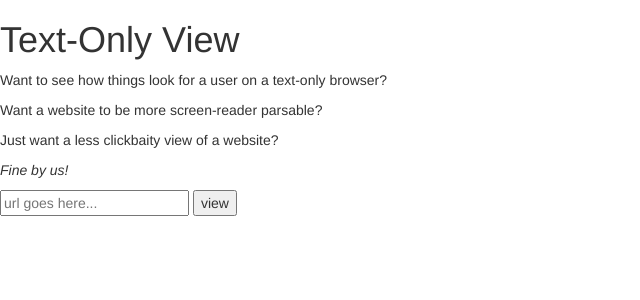
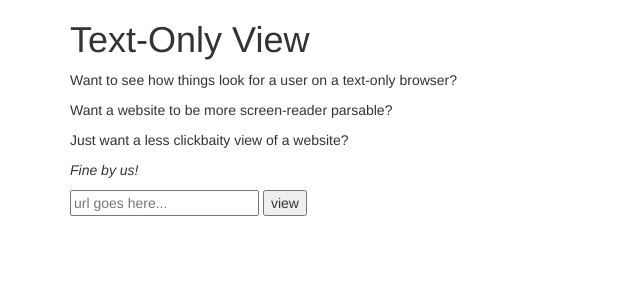
Before and after one commit to johnnymck/text-only-flask, a Flask app: page / in a window 1280 px wide. Shown: the top 300 px of the page, without its empty margins (0-640 px from the left). Run offline with Flask 2, Linux system fonts and the light colour scheme; some libraries are stand-ins or nearby versions.

Commit message:
added bootstrap grid gubbins

```diff
--- a/templates/home.html
+++ b/templates/home.html
@@ -6,6 +6,9 @@
         <script src="https://maxcdn.bootstrapcdn.com/bootstrap/3.3.7/js/bootstrap.min.js" integrity="sha384-Tc5IQib027qvyjSMfHjOMaLkfuWVxZxUPnCJA7l2mCWNIpG9mGCD8wGNIcPD7Txa" crossorigin="anonymous"></script>
     </head>
     <body>
+        <div class="container">
+            <div class="row">
+                <div class="page-contents col-lg-8 col-md-8 col-sm-12">
                 <h1>Text-Only View</h1>
                 <p>Want to see how things look for a user on a text-only browser?</p>
                 <p>Want a website to be more screen-reader parsable?</p>
@@ -15,5 +18,8 @@
                     <input type="text" name="url" placeholder="url goes here..."/>
                     <input type="submit" name="submit" value="view" />
                 </form>
+            </div>
+            </div>
+        </div>
     </body>
 </html>
--- a/templates/view.html
+++ b/templates/view.html
@@ -6,6 +6,9 @@
         <script src="https://maxcdn.bootstrapcdn.com/bootstrap/3.3.7/js/bootstrap.min.js" integrity="sha384-Tc5IQib027qvyjSMfHjOMaLkfuWVxZxUPnCJA7l2mCWNIpG9mGCD8wGNIcPD7Txa" crossorigin="anonymous"></script>
     </head>
     <body>
+        <div class="container">
+            <div class="row">
+                <div class="col-lg-8 col-md-8 col-sm-12">
                 {% for item in html %}
                     {% if item.name == 'img' %}
                 <p>image contains: {{ item['alt'] }}</p>
@@ -15,5 +18,8 @@
                 <{{ item.name }}> {{item.text}} </{{item.name}}>
                     {% endif %}
                 {% endfor %}
+                </div>
+            </div>
+        </div>
     </body>
 </html>
```
Lines whose indentation alone changed are shown as unchanged.
